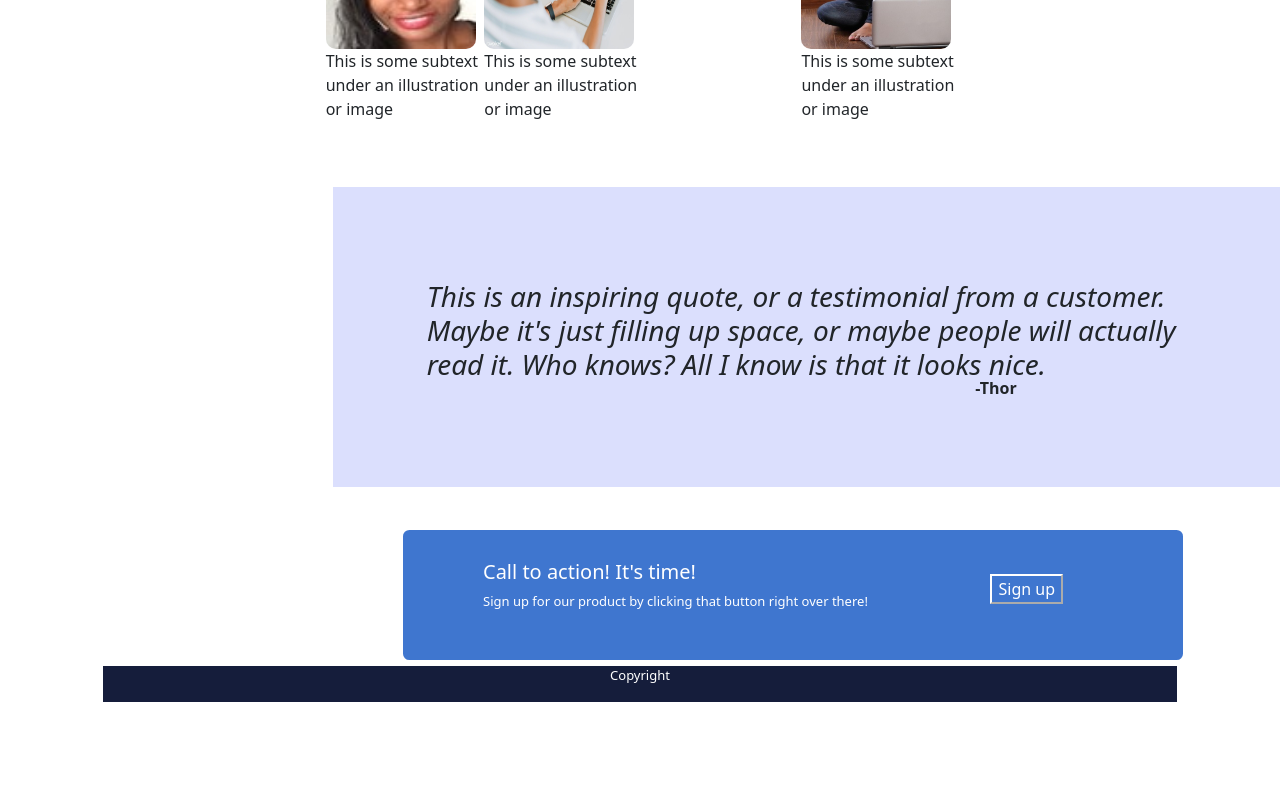
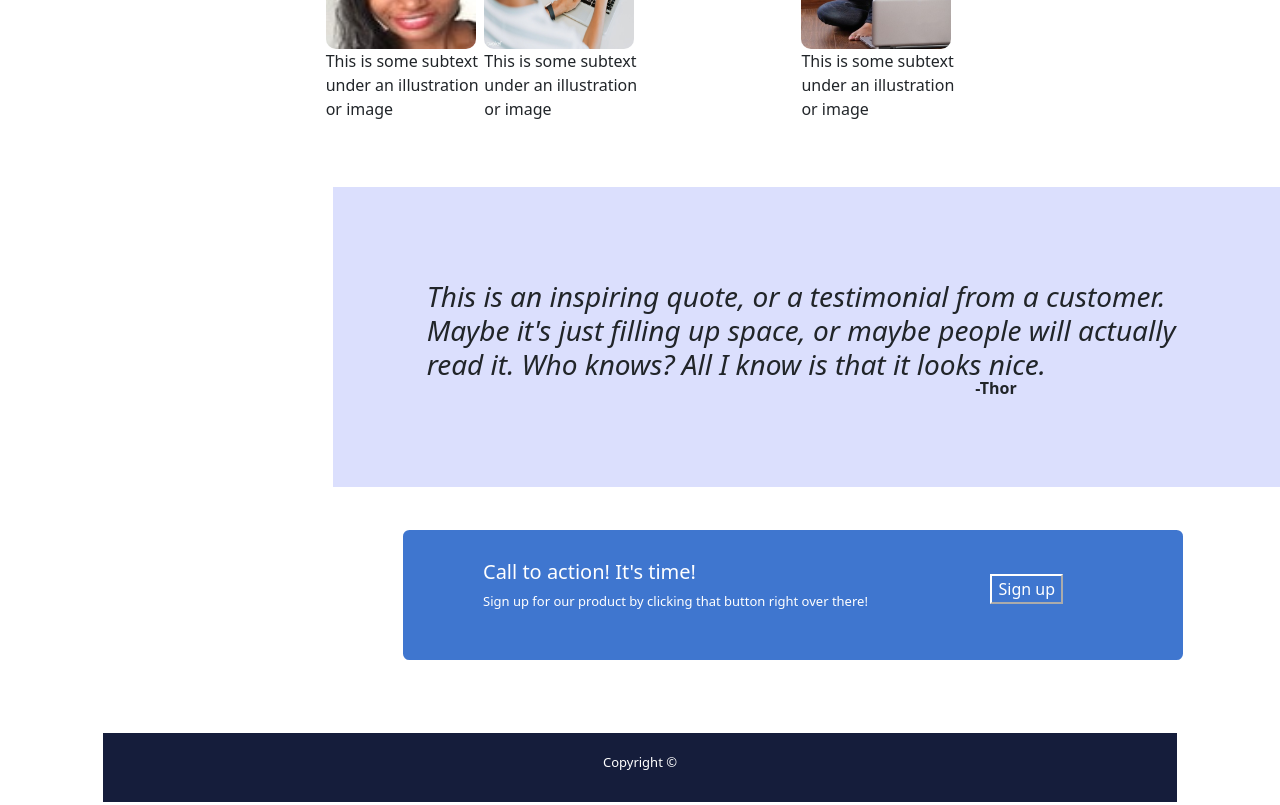
Before and after one commit to Emadoye/CSS-Assignment, a plain HTML site: page index.html in a window 1280 px wide. Shown: the part 668-1473 px from the top of the page. Before the commit the page ends 1373 px from the top, so only its background shows below. Drawn offline with nearby package versions, Linux system fonts and the light colour scheme.

Commit message:
final section finished

```diff
--- a/css/style.css
+++ b/css/style.css
@@ -34,11 +34,22 @@
   width: 700px;
   border-radius: 7pt;
   margin-top: 30pt;
+  margin-bottom: 50pt;
   margin-left: 300pt;
   margin-right: 250pt;
   padding-top: 30px;
   padding-bottom: 50px;
   padding-left: 80px;
+}
+
+#copy {
+  text-align: center;
+  margin-top: 20px;
+  margin-bottom: 30px;
+  margin-left: 300px;
+  margin-right: 300px;
+  font-size: small;
+  border: 0em;
 }
 
 .first-section {
--- a/index.html
+++ b/index.html
@@ -139,7 +139,9 @@
         text-align: center;
       "
     >
-      <p>Copyright</p>
+      <div id="copy">
+        <p>Copyright ©</p>
+      </div>
     </div>
   </body>
 </html>
```
